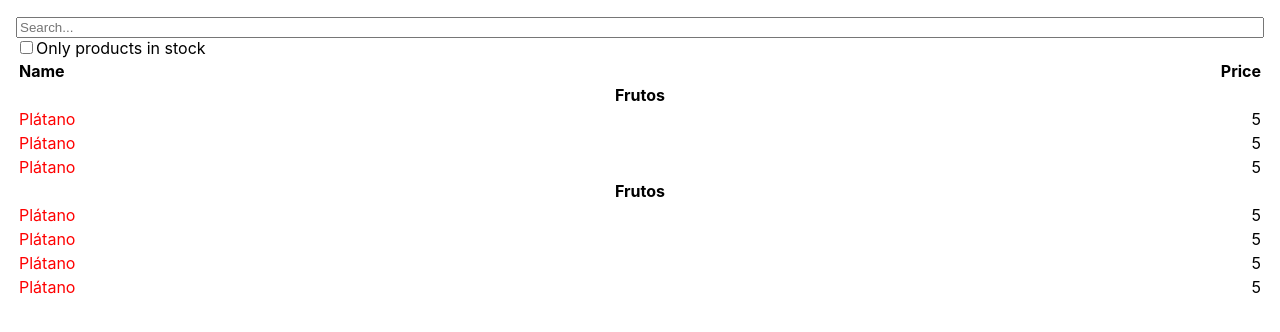
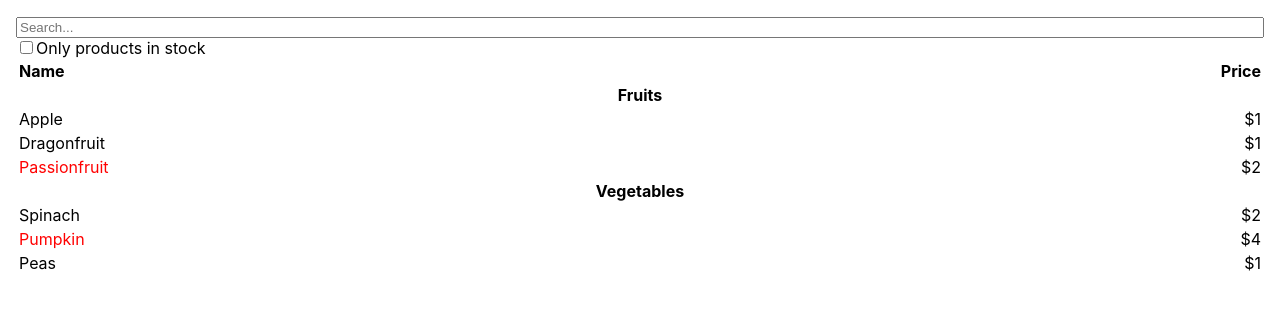
Before and after one commit to javierlete/react-3301, a React (Create React App) app in the folder BUILDERS/thinking-in-react/: page / in a window 1280 px wide. Shown: the top 332 px of the page. Built offline with nearby package versions, Linux system fonts and the light colour scheme.

Commit message:
Step 2.2: Parametrizamos los datos variables en los componentes de la maqueta

```diff
--- a/BUILDERS/thinking-in-react/src/App.js
+++ b/BUILDERS/thinking-in-react/src/App.js
@@ -24,7 +24,7 @@ function SearchBar() {
         <input type="search" placeholder="Search..."></input>
       </div>
       <div>
-        <input type="checkbox"></input>
+        <input id="instock" type="checkbox"></input>
         <label for="instock">Only products in stock</label>
       </div>
     </>
@@ -41,33 +41,32 @@ function ProductTable() {
         </tr>
       </thead>
       <tbody>
-        <ProductCategoryRow />
-        <ProductRow />
-        <ProductRow />
-        <ProductRow />
-        <ProductCategoryRow />
-        <ProductRow />
-        <ProductRow />
-        <ProductRow />
-        <ProductRow />
+        <ProductCategoryRow category="Fruits" />
+        <ProductRow product={{ name: 'Apple', price: 1, onstock: true }} />
+        <ProductRow product={{ name: 'Dragonfruit', price: 1, onstock: true }} />
+        <ProductRow product={{ name: 'Passionfruit', price: 2, onstock: false }} />
+        <ProductCategoryRow category="Vegetables" />
+        <ProductRow product={{ name: 'Spinach', price: 2, onstock: true }} />
+        <ProductRow product={{ name: 'Pumpkin', price: 4, onstock: false }} />
+        <ProductRow product={{ name: 'Peas', price: 1, onstock: true }} />
       </tbody>
     </table>
   );
 }
 
-function ProductCategoryRow() {
+function ProductCategoryRow({ category }) {
   return (
     <tr class="categoria">
-      <th colspan="2">Frutos</th>
+      <th colspan="2">{category}</th>
     </tr>
   );
 }
 
-function ProductRow() {
+function ProductRow({ product }) {
   return (
     <tr>
-      <td className="outofstock">Plátano</td>
-      <td>5</td>
+      <td className={!product.onstock ? 'outofstock' : null}>{product.name}</td>
+      <td>${product.price}</td>
     </tr>
   );
 }
```
